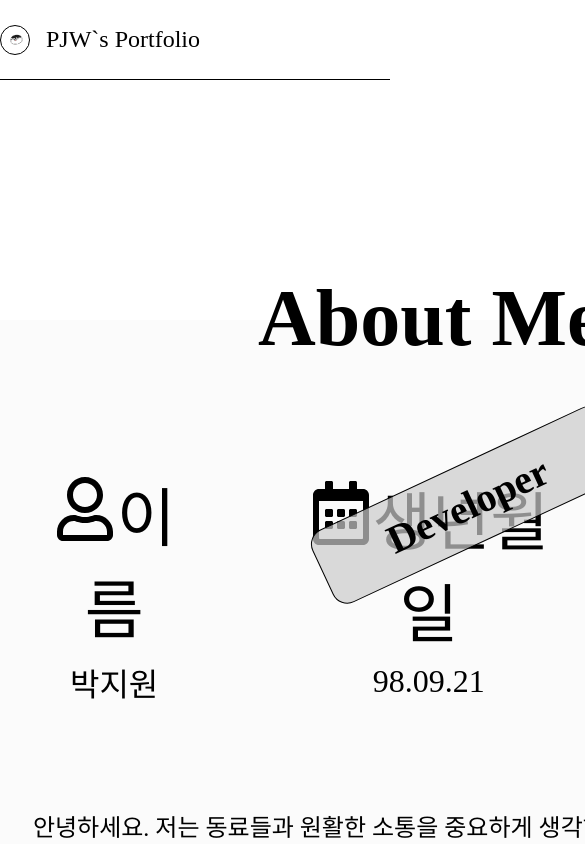
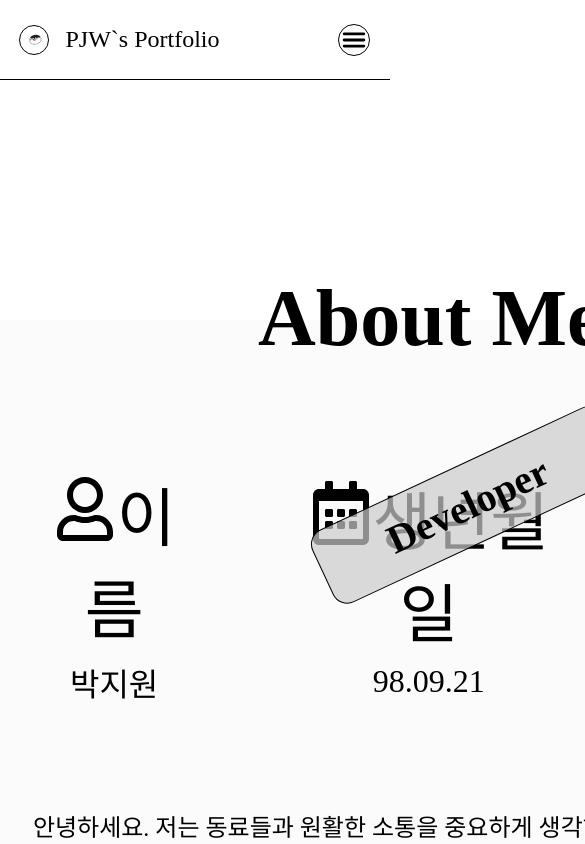
Before and after one commit to PJW980921/PJW-PortFolio, a React (Vite) app: page / in a window 390 px wide. Shown: the top 844 px of the page, 585 px wide, since content can reach past the window. Built offline with nearby package versions, Linux system fonts and the light colour scheme; a web font is replaced by a local one.

Commit message:
style : Header 반응형 UI 구현

```diff
--- a/src/components/Header/Header.scss
+++ b/src/components/Header/Header.scss
@@ -13,8 +13,27 @@
   border-color: var(--color-text);
   background-color: var(--color-background);
   z-index: 2;
+  @media (max-width: 767px) {
+    justify-content: space-around;
+    gap: 10rem;
+  }
+
+  @media (max-width: 1500px) {
+    gap: 5rem;
+  }
 }
 
+.menu-toggle_btn {
+  display: none;
+  @media (max-width: 767px) {
+    display: flex;
+    color: var(--color-text);
+    font-size: 2rem;
+    border: 0.1rem solid;
+    border-radius: 2rem;
+    border-color: var(--color-text);
+  }
+}
 .logo-box {
   display: flex;
   justify-content: center;
@@ -32,6 +51,9 @@
   justify-content: center;
   gap: 5rem;
   list-style: none;
+  @media (max-width: 767px) {
+    display: none;
+  }
 }
 
 .nav-item {
--- a/src/components/Header/Header.tsx
+++ b/src/components/Header/Header.tsx
@@ -1,5 +1,6 @@
 import '../Header/Header.scss';
 import DarkModeBtn from './DarkModeBtn';
+import { IoMenu } from 'react-icons/io5';
 export default function Header() {
   return (
     <header className="header-container">
@@ -16,6 +17,7 @@ export default function Header() {
         </a>
       </div>
       <nav>
+        <IoMenu className="menu-toggle_btn" />
         <ul className="nav-box">
           <li>
             <a href="#AboutMe" className="nav-item">
```
